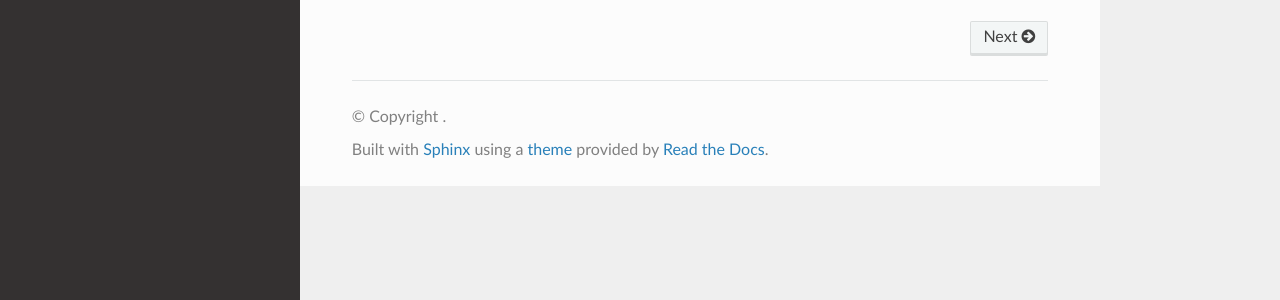
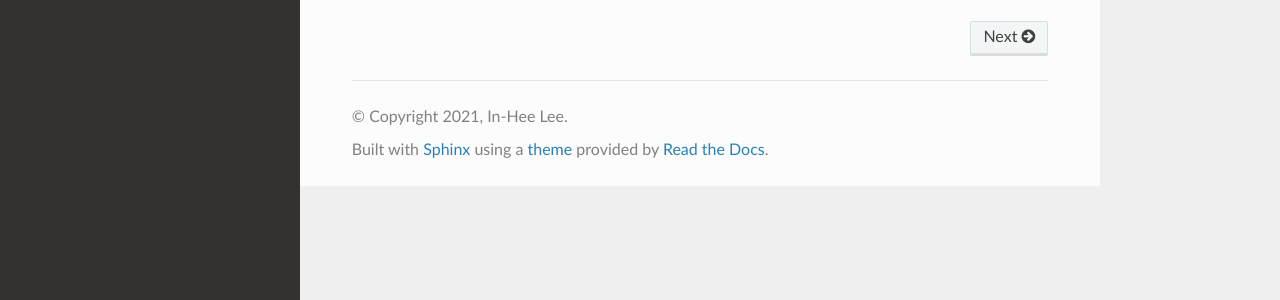
Before and after one commit to bch-gnome/wescover_doc, a Sphinx documentation site: the page built from docs/index.rst, in a window 1280 px wide. Shown: the part 451-751 px from the top of the page. Built offline with Sphinx 7.4.7 and the Read the Docs theme 2.0.0, drawn with Linux system fonts in a browser that asks for light colours.

Commit message:
copyright

```diff
--- a/docs/conf.py
+++ b/docs/conf.py
@@ -1,4 +1,5 @@
 project = 'WEScover'
+copyright = '2021, In-Hee Lee'
 author = 'In-Hee Lee'
 
 version = ''
```
